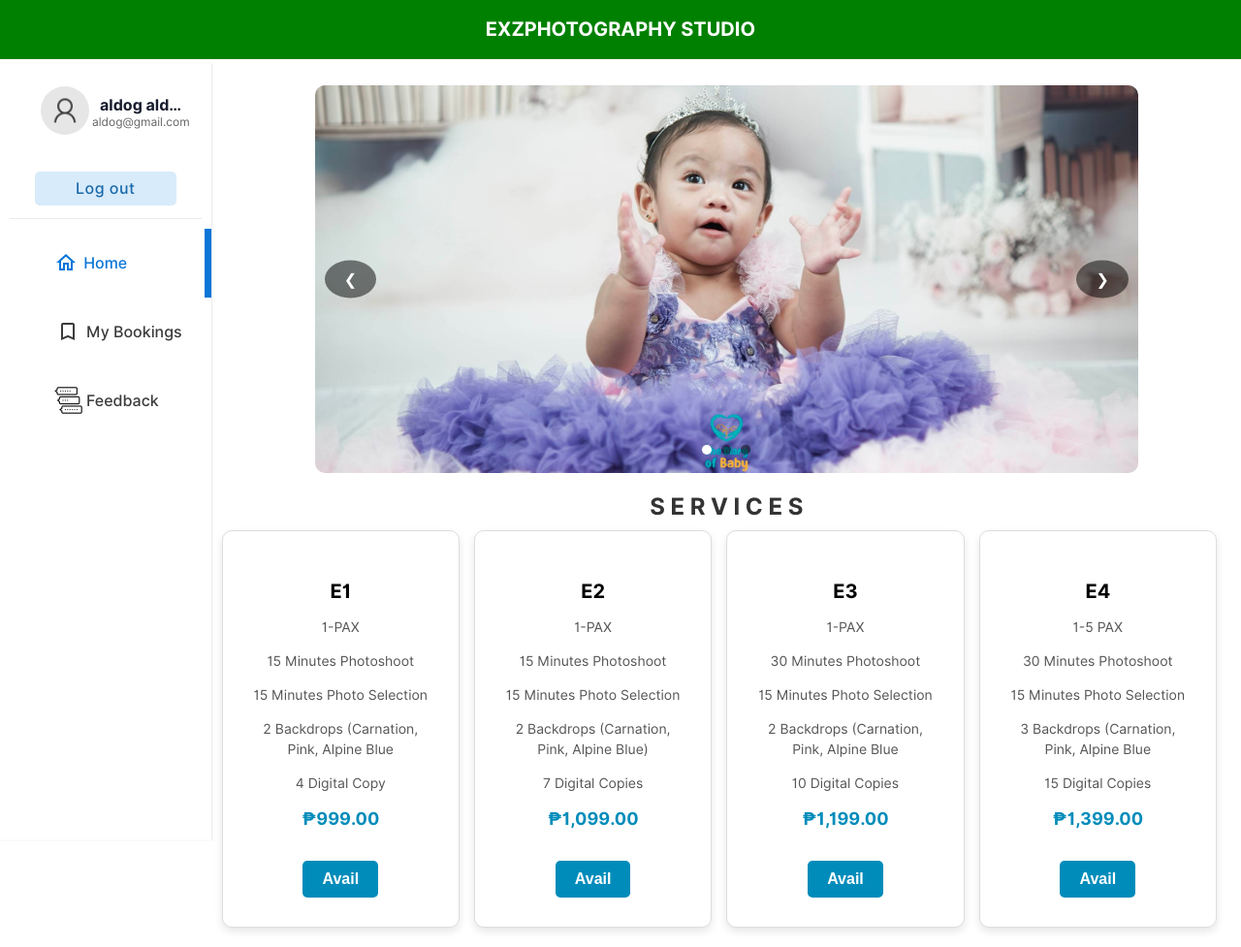
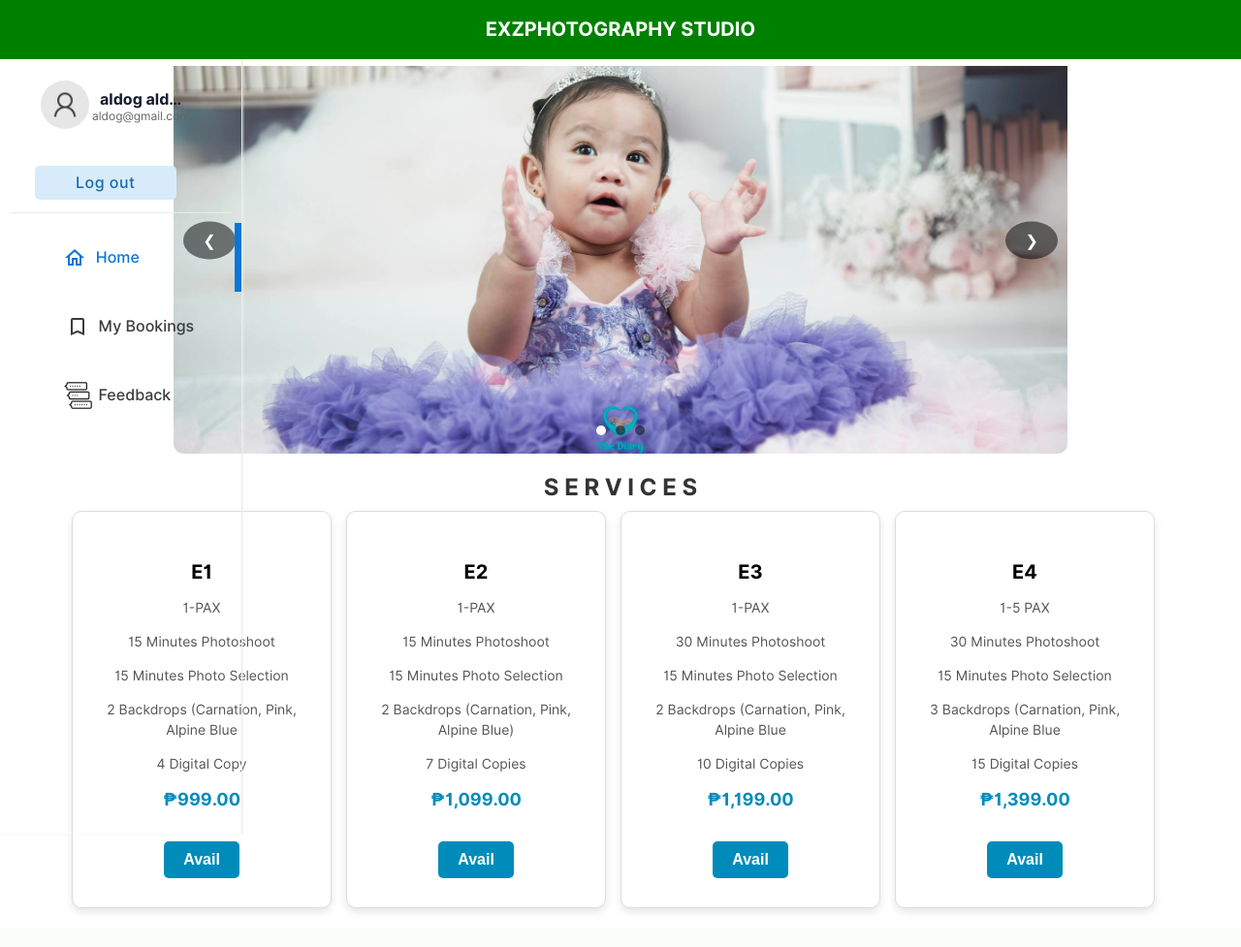
Before and after one commit to bermejoFlorence/booking, a PHP site: page /client/index.php in a window 1280 px wide. Shown: the whole page at 97% size. After the commit the page ends 940 px from the top, so only its background shows below. Run offline with PHP 8.4, Linux system fonts and the light colour scheme; a user stored in the database is signed in; data comes from the database, SQL or seed files in the repository; some libraries are stand-ins or nearby versions.

Commit message:
fixing header and sidebar

```diff
--- a/client/index.php
+++ b/client/index.php
@@ -66,7 +66,7 @@ $services = $database->query("SELECT * FROM services ORDER BY date_created DESC"
     position: relative; /* Siguraduhin na may relative positioning ito */
 }
 
-    .header {
+.header {
     background-color: green;
     color: white;
     text-align: center;
@@ -74,6 +74,11 @@ $services = $database->query("SELECT * FROM services ORDER BY date_created DESC"
     font-size: 10px;
     font-weight: bold;
     width: 100%;
+    position: fixed;
+    top: 0;
+    left: 0;
+    width: 100%;
+    z-index: 1000;
 }
 
 @media screen and (max-width: 768px) {
--- a/client/style.css
+++ b/client/style.css
@@ -10,10 +10,17 @@
 }
 
 
+
 .menu {
     width: 250px;
     transition: transform 0.3s ease-in-out;
     margin-top: 10px;
+    position: fixed;
+    top: 50px; /* I-adjust ito depende sa taas ng header mo */
+    left: 0;
+    height: 100vh; /* Para masakop ang buong taas ng screen */
+    overflow-y: auto; /* Para ma-scroll kung mahaba */
+    z-index: 999; /* Mas mababa sa header */
 }
 
 .menu-container {
@@ -71,6 +78,15 @@
     position: absolute;
     top: 15px; /* Ilalagay sa top */
     left: 15px; /* Ilalagay sa left */
+     position: fixed; /* Gawing fixed para laging visible */
+    top: 10px;
+    left: 10px; /* Adjust kung saan mo gustong lumabas */
+    z-index: 1100; /* Mas mataas kaysa sidebar at header */
+    cursor: pointer;
+    font-size: 24px;
+    background: white; /* Para di mawala sa background */
+    padding: 10px;
+    border-radius: 5px;
 }
 .menu .close-btn {
     display: none;
@@ -92,17 +108,20 @@
     justify-content: center;
     align-items: center;
     box-sizing: border-box;
+    margin-top: 20px;
 }
 
 .carousel-slides {
     display: flex;
     transition: transform 0.5s ease-in-out;
+    margin-top: 20px;
 }
 
 .carousel-slide {
     flex: 0 0 100%;
     display: flex;
     justify-content: center;
+    margin-top: 20px;
 }
 
 .carousel-slide img {
```
